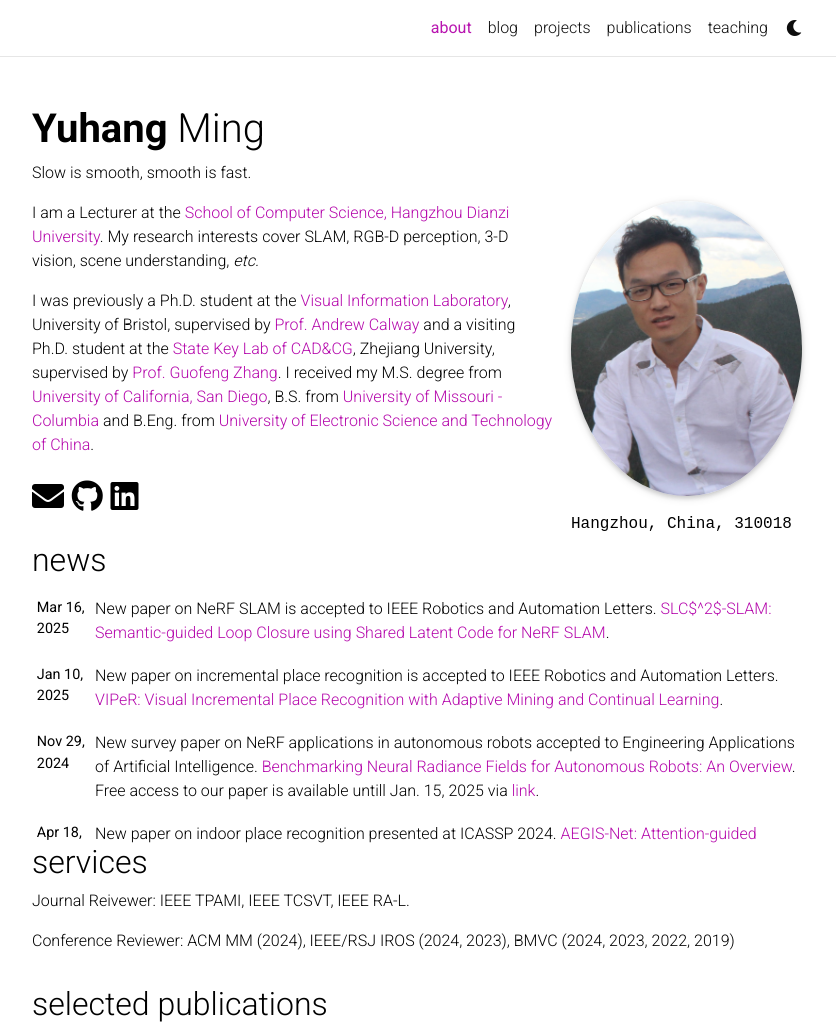
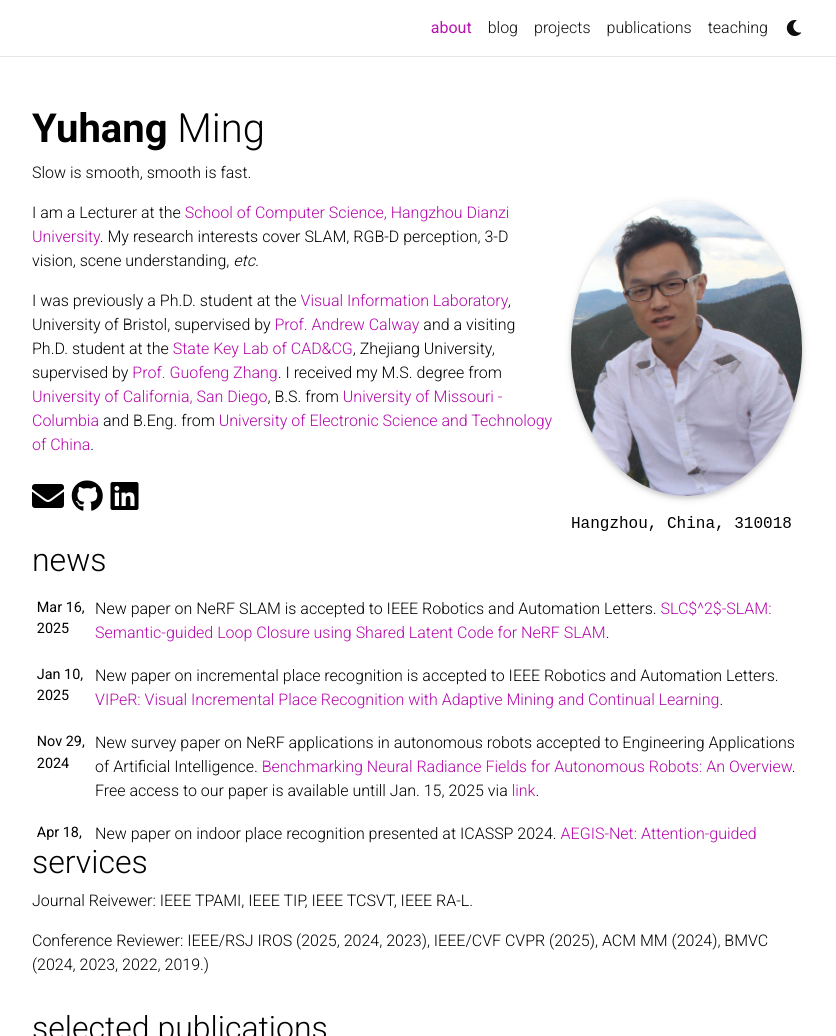
Before and after one commit to YuhangMing/yuhangming.github.io, a Jekyll site: the page built from _pages/about.md, in a window 1280 px wide and 1235 px high, cut to the strip 0-1036 px from the top of the window. Shown: the whole strip, without its empty margins (223-1059 px from the left). Built offline with Jekyll 4.4.1, drawn with Linux system fonts in a browser that asks for light colours; emoji names are drawn with the system emoji font; comment, search, counter and statistics services are not loaded; a style sheet for code colours, icons or effects is not loaded.

Commit message:
service update

```diff
--- a/_includes/services.html
+++ b/_includes/services.html
@@ -1,6 +1,6 @@
 
           <div class="services">
             <h2>services</h2>
-            <p>Journal Reivewer: IEEE TPAMI, IEEE TCSVT, IEEE RA-L.</p>
-            <p>Conference Reviewer: ACM MM (2024), IEEE/RSJ IROS (2024, 2023), BMVC (2024, 2023, 2022, 2019)</p>
+            <p>Journal Reivewer: IEEE TPAMI, IEEE TIP, IEEE TCSVT, IEEE RA-L.</p>
+            <p>Conference Reviewer: IEEE/RSJ IROS (2025, 2024, 2023), IEEE/CVF CVPR (2025), ACM MM (2024), BMVC (2024, 2023, 2022, 2019.)</p>
           </div>
```
